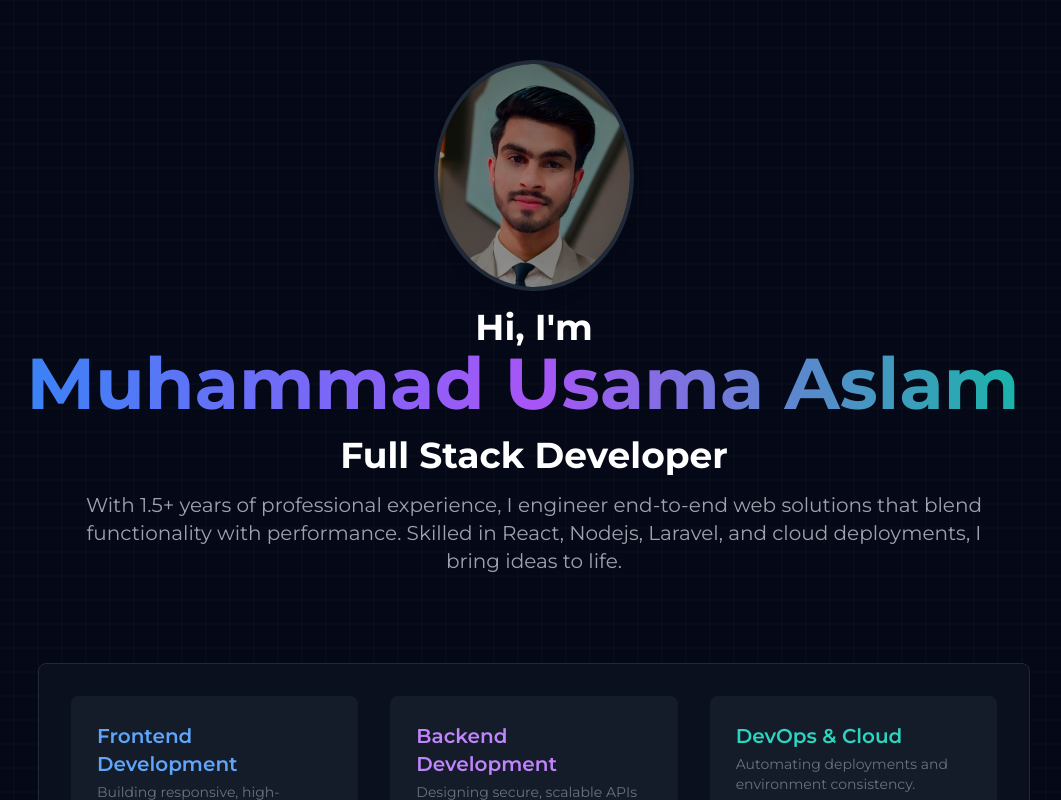
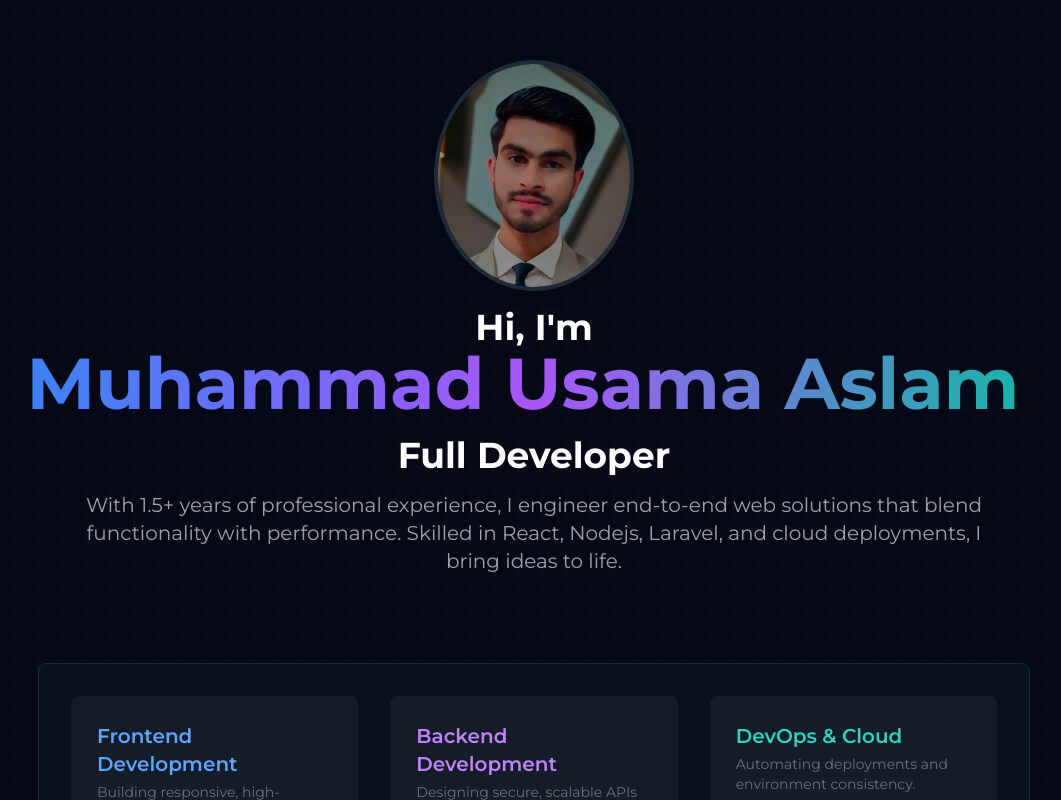
Before and after one commit to usama739/portfolio, a Next.js app: page / in a window 1280 px wide. Shown: the top 800 px of the page, without its empty margins (106-1167 px from the left). Built offline with nearby package versions, Linux system fonts and the light colour scheme.

Commit message:
fixing issues

```diff
--- a/app/components/HeroSection.tsx
+++ b/app/components/HeroSection.tsx
@@ -51,7 +51,7 @@ export default function HeroSection() {
 							</h1>
 						</motion.h1>
 
-						<h2 className="text-4xl md:text-4xl font-bold text-white">Full Stack Developer</h2>
+						<h2 className="text-4xl md:text-4xl font-bold text-white">Full Developer</h2>
 						<p className="text-lg md:text-xl text-gray-400 max-w-4xl mx-auto">
 							With 1.5+ years of professional experience, I engineer end-to-end web solutions that blend functionality with performance. Skilled in React, Nodejs, Laravel, and cloud deployments, I bring ideas to life.
 						</p>
```
